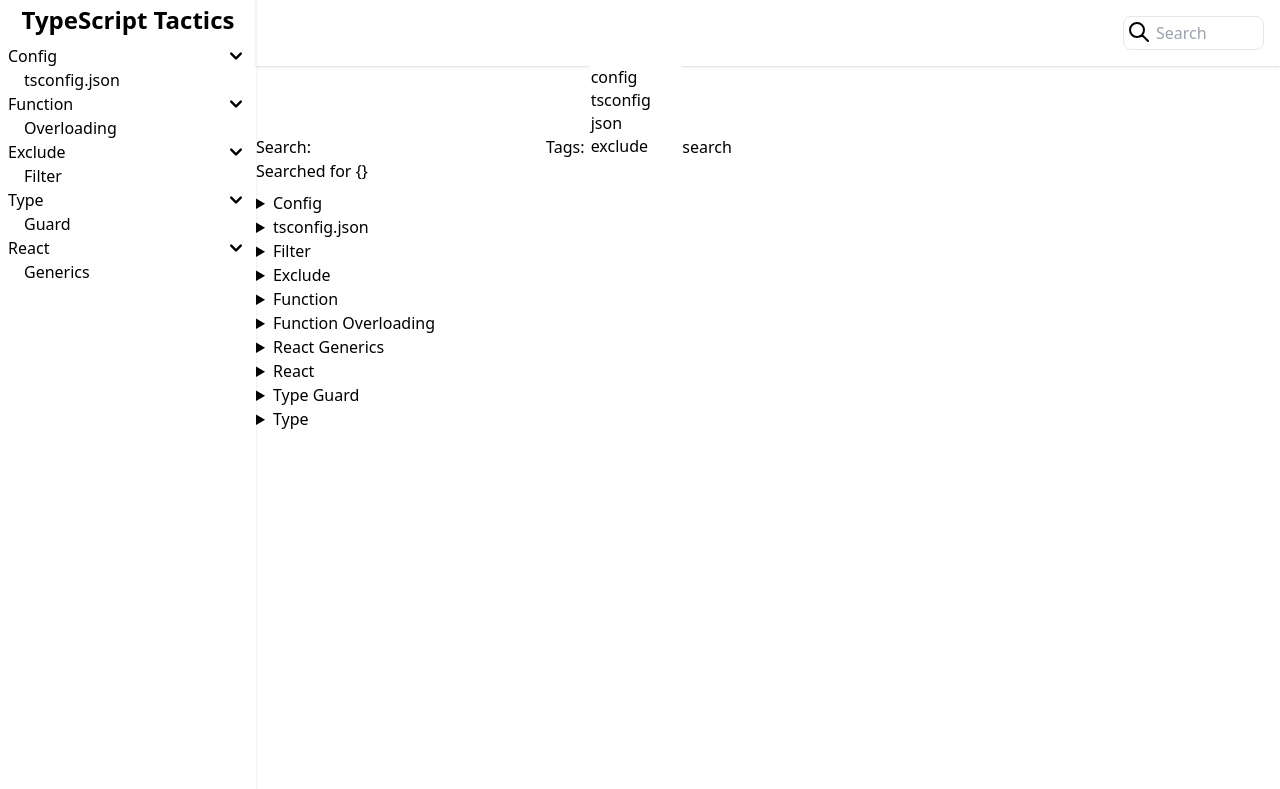
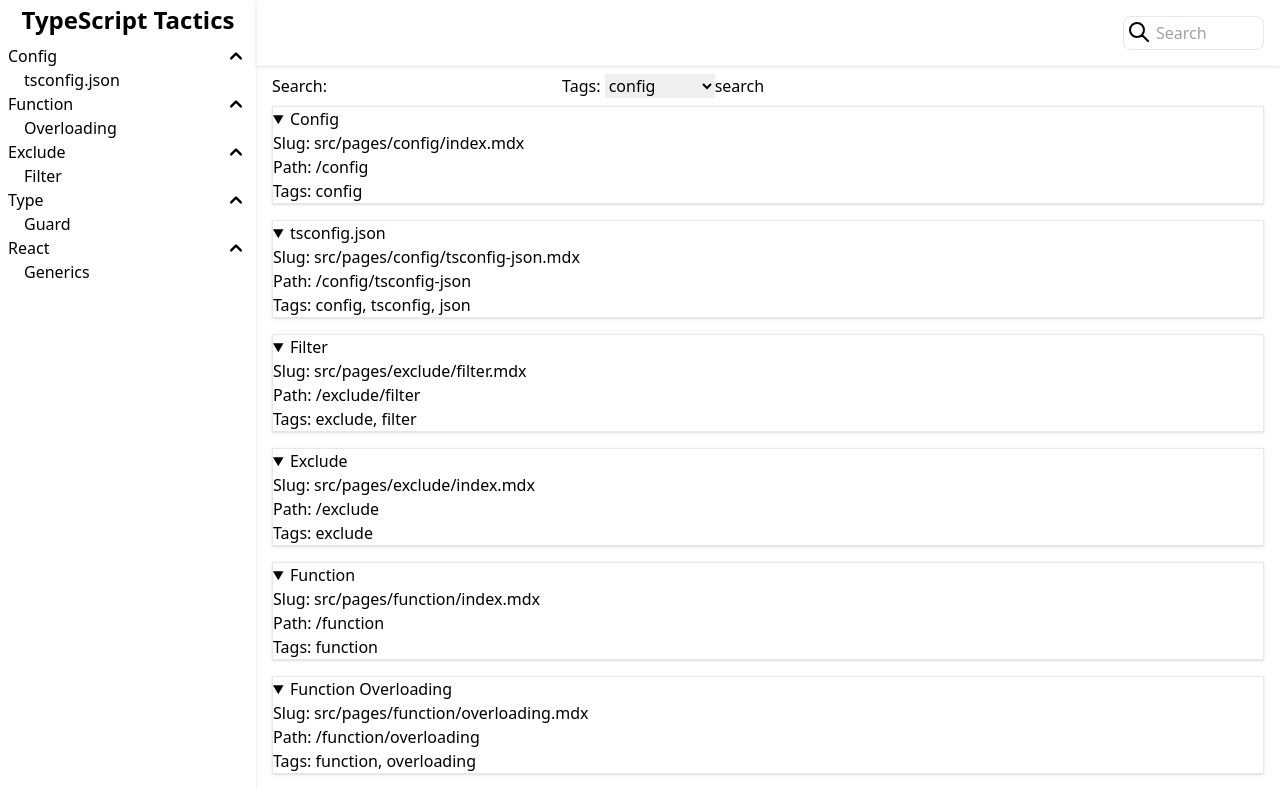
Before and after one commit to benneq/typescript-tactics, a Next.js app: page /search in a window 1280 px wide. Shown: the top 789 px of the page. Built offline with nearby package versions, Linux system fonts and the light colour scheme.

Commit message:
abort search

```diff
--- a/src/components/Post.tsx
+++ b/src/components/Post.tsx
@@ -1,5 +1,4 @@
 import Link from 'next/link';
-import path from 'path';
 import Tag from './Tag';
 
 type Props = {
@@ -9,9 +8,9 @@ type Props = {
   path: string;
 };
 
-export default function Post({ slug, title, tags = [], path }: Props) {
+export default function Post({ slug, title, tags, path }: Props) {
   return (
-    <details>
+    <details open className="mb-4 border shadow">
       <summary className="cursor-pointer">{title}</summary>
       <div className="flex flex-col">
         <div>Slug: {slug}</div>
--- a/src/components/layout/Layout.tsx
+++ b/src/components/layout/Layout.tsx
@@ -16,10 +16,10 @@ export default function Layout({ children }: Props) {
         </div>
         <Menu />
       </aside>
-      <main className="flex flex-grow flex-col">
+      <div className="flex flex-grow flex-col">
         <Header />
-        {children}
-      </main>
+        <main className="pl-4 pr-4 pt-2">{children}</main>
+      </div>
     </div>
   );
 }
--- a/src/components/layout/Menu.tsx
+++ b/src/components/layout/Menu.tsx
@@ -1,5 +1,5 @@
+import { useState } from 'react';
 import Link from 'next/link';
-import { useState } from 'react';
 
 type Item = {
   title: string;
@@ -39,7 +39,9 @@ const MenuItem = ({ title, href, children }: Item) => {
         {children.length > 0 && (
           <button className="rounded" onClick={handleClick}>
             <svg
-              className="h-6 w-6"
+              className={`h-6 w-6 transition-all ${
+                showChildren ? 'rotate-180' : ''
+              }`}
               fill="currentColor"
               viewBox="0 0 20 20"
               xmlns="http://www.w3.org/2000/svg"
--- a/src/components/layout/SearchBox.tsx
+++ b/src/components/layout/SearchBox.tsx
@@ -1,5 +1,6 @@
 import { useState, useRef, useEffect } from 'react';
 import { useRouter } from 'next/router';
+import { ReactKeyboardEventHTMLInputElement } from 'utils/react';
 
 const SearchBox = () => {
   const { query, replace } = useRouter();
@@ -32,6 +33,14 @@ const SearchBox = () => {
     runTimeout(q, 0);
   };
 
+  const handleKeyDown = (e: ReactKeyboardEventHTMLInputElement) => {
+    if (e.key === 'Escape') {
+      timeout.current && clearTimeout(timeout.current);
+      setQ('');
+      e.target.blur();
+    }
+  };
+
   return (
     <form onSubmit={handleSubmit} className="relative">
       <input
@@ -41,6 +50,7 @@ const SearchBox = () => {
         className="peer -mr-[8rem] w-full rounded-lg border p-1 pl-8 transition-[margin-right] focus:-mr-0 focus:outline-offset-2 [&:not(:placeholder-shown)]:-mr-0"
         value={q}
         onChange={handleChange}
+        onKeyDown={handleKeyDown}
       />
       <svg
         aria-hidden="true"
--- a/src/pages/search.tsx
+++ b/src/pages/search.tsx
@@ -24,16 +24,14 @@ const Filter = () => {
   } = useRouter();
 
   const [q1, setQ] = useState(q && !Array.isArray(q) ? q : '');
-  const [tag1, setTag] = useState(
-    Array.isArray(tag) ? tag : typeof tag === 'string' ? [tag] : []
-  );
+  const [tag1, setTag] = useState(tag && !Array.isArray(tag) ? tag : '');
 
   const handleQChange = (e: React.ChangeEvent<HTMLInputElement>) => {
     setQ(e.target.value);
   };
 
   const handleTagsChange = (e: React.ChangeEvent<HTMLSelectElement>) => {
-    setTag([...e.target.selectedOptions].map((o) => o.value));
+    setTag(e.target.value);
   };
 
   const handleSubmit = (e: React.FormEvent) => {
@@ -43,16 +41,14 @@ const Filter = () => {
 
   useEffect(() => {
     setQ(q && !Array.isArray(q) ? q : '');
-    setTag(
-      tag && Array.isArray(tag) ? tag : typeof tag === 'string' ? [tag] : []
-    );
+    setTag(tag && !Array.isArray(tag) ? tag : '');
   }, [q, tag]);
 
   return (
     <form onSubmit={handleSubmit}>
       Search: <input type="search" value={q1} onChange={handleQChange} />
       Tags:{' '}
-      <select value={tag1} onChange={handleTagsChange} multiple>
+      <select value={tag1} onChange={handleTagsChange}>
         {tags.map((tag) => (
           <option key={tag}>{tag}</option>
         ))}
@@ -75,7 +71,6 @@ export default function Search() {
   return (
     <>
       <Filter />
-      Searched for {JSON.stringify({ q, tag })}
       <div className="pt-2">
         {!result.length
           ? 'No results'
--- /dev/null
+++ b/src/utils/react.ts
@@ -0,0 +1,4 @@
+export type ReactKeyboardEventHTMLInputElement =
+  React.KeyboardEvent<HTMLInputElement> & {
+    target: HTMLInputElement;
+  };
```
